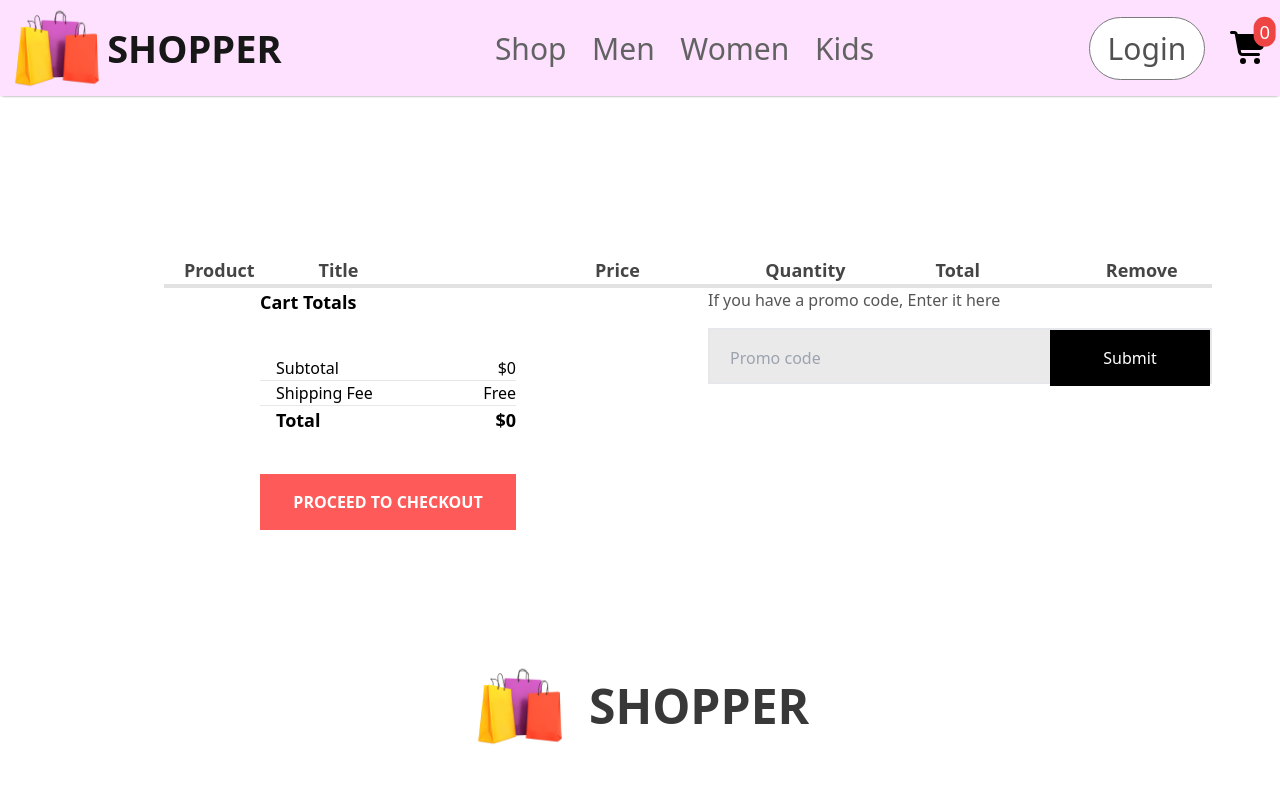
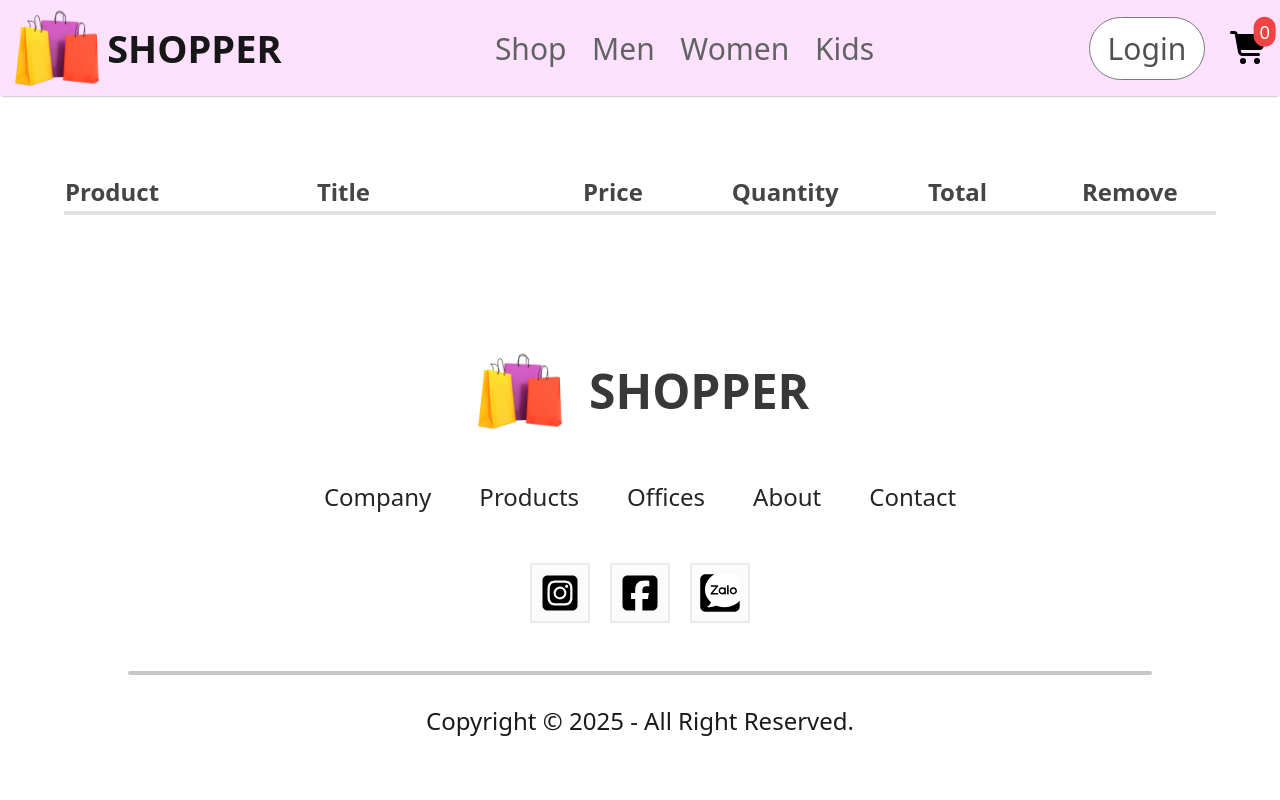
Before and after one commit to TuCamKiet/E-CommoreShopperFrontend, a React (Create React App) app: page /cart in a window 1280 px wide. Shown: the top 800 px of the page. Built offline with nearby package versions, Linux system fonts and the light colour scheme.

Commit message:
cart interface

```diff
--- a/src/Components/CartItems/CartItems.js
+++ b/src/Components/CartItems/CartItems.js
@@ -1,52 +1,120 @@
-import React, { useContext } from "react";
+import React, { useContext, useEffect, useState } from "react";
 import { ShopContext } from "../../Context/ShopContext";
 import { FontAwesomeIcon } from "@fortawesome/react-fontawesome";
+import { Link } from "react-router-dom";
 
 const CartItems = () => {
   const { demo_data, cartItems } = useContext(ShopContext);
 
+  const [quantities, setQuantities] = useState(
+    Object.fromEntries(
+      Object.entries(cartItems).map(([id, qty]) => [id, String(qty)])
+    )
+  );
+  const handleQuantityChange = (itemId, e) => {
+    let input = e.target.value.replace(/[^0-9]/g, "").replace(/^0+/, "");
+    input = !input ? "0" : input;
+    setQuantities((prev) => {
+      return {
+        ...prev,
+        [itemId]: input,
+      };
+    });
+    console.log(input);
+  };
+
+  useEffect(() => {
+    console.log(quantities);
+    console.log(cartItems);
+  }, [quantities]);
+
   const cartitems_total_item = "flex justify-between pl-4";
 
   return (
-    <div className="cartitems ml-24 mt-40">
-      <div className="cartitems-format-main grid grid-cols-[0.5fr_2fr_1fr_1fr_1fr_1fr] items-center gap-16 pl-5 text-[#454545] text-lg font-semibold">
-        <p>Product</p>
-        <p>Title</p>
-        <p>Price</p>
-        <p>Quantity</p>
-        <p>Total</p>
-        <p>Remove</p>
-      </div>
-      <hr className="h-1 bg-[#e2e2e2] border-0" />
+    <div className="cartitems mx-[5%] mt-[clamp(1rem,6vmax,5rem)]">
+      <table className="cartitems-format-main w-full items-center text-center text-balance text-[#454545] ">
+        <thead>
+          <tr className="text-[clamp(0.4rem,4vmin,1.5rem)] font-semibold border-[#e2e2e2] border-b-[clamp(0.1rem,1vmin,0.25rem)]">
+            <th style={{ width: "8%" }}>Product</th>
+            <th style={{ width: "32%" }}>Title</th>
+            <th style={{ width: "15%" }}>Price</th>
+            <th style={{ width: "15%" }}>Quantity</th>
+            <th style={{ width: "15%" }}>Total</th>
+            <th style={{ width: "15%" }}>Remove</th>
+          </tr>
+        </thead>
+        <tbody>
           {cartItems &&
             Object.keys(cartItems).map((itemId, i) => {
               const product = demo_data.find((p) => p.id === Number(itemId));
               return product ? (
-            <div key={i} id={product.id}>
-              <div className="cartitems-format grid grid-cols-[0.5fr_2fr_1fr_1fr_1fr_1fr] items-center gap-16 pl-5 text-[#454545] text-base font-medium">
+                <tr
+                  key={i}
+                  id={product.id}
+                  className="cartitems-format text-[clamp(0.4rem,4vmin,1.25rem)] font-medium border-b-2"
+                >
+                  <td>
+                    <Link
+                      onClick={() =>
+                        window.scrollTo({ top: 0, behavior: "smooth" })
+                      }
+                      style={{ textDecoration: "none" }}
+                      to={`/product/${product.id}`}
+                    >
                       <img
                         src={product.image}
                         alt={product.image}
-                  className="carticon-product-icon h-16 object-contain"
+                        className="carticon-product-icon p-[clamp(0.2rem,2vmin,0.5rem)] aspect-[1/1.3] object-cover object-center mx-auto"
                       />
-                <p>{product.name}</p>
-                <p>${product.new_price}</p>
-                <div className="cartitems-quantity w-16 h-12 border-2 border-[#ebebeb] bg-[#fff] cursor-pointer">
-                  {cartItems[itemId]}
+                    </Link>
+                  </td>
+                  <td>
+                    <Link
+                      onClick={() =>
+                        window.scrollTo({ top: 0, behavior: "smooth" })
+                      }
+                      style={{ textDecoration: "none" }}
+                      to={`/product/${product.id}`}
+                      className="line-clamp-2"
+                    >
+                      {product.name}
+                    </Link>
+                  </td>
+                  <td>${product.new_price}</td>
+                  <td className="border-2">
+                    <div className="flex border-2 items-center">
+                      <FontAwesomeIcon
+                        icon="fa-solid fa-minus"
+                        className="cursor-pointer"
+                      />
+                      <input
+                        value={quantities[itemId]}
+                        type="text"
+                        inputMode="numeric"
+                        className="cartitems-quantity border-[#ebebeb] bg-[#fff] text-center outline-none border-2"
+                        onChange={(e) => handleQuantityChange(itemId, e)}
+                      />
+                      <FontAwesomeIcon
+                        icon="fa-solid fa-plus"
+                        className="cursor-pointer"
+                      />
                     </div>
-                <p>${product.new_price * cartItems[itemId]}</p>
+                  </td>
+                  <td>${product.new_price * quantities[itemId]}</td>
+                  <td>
                     <FontAwesomeIcon
                       icon="fa-solid fa-trash-can"
-                  className="cartitems-remove-icon w-4 mt-10 cursor-pointer"
+                      className="cartitems-remove-icon cursor-pointer mx-auto"
                     />
-              </div>
-              <hr />
-            </div>
+                  </td>
+                </tr>
               ) : (
-            <div></div>
+                ""
               );
             })}
-      <div className="cartitems-down flex ml-24">
+        </tbody>
+      </table>
+      {/* <div className="cartitems-down flex ml-24">
         <div className="cartitems-total flex flex-1 flex-col mr-48 gap-10">
           <h1 className="text-lg font-semibold">Cart Totals</h1>
           <div>
@@ -65,24 +133,24 @@ const CartItems = () => {
               <h3>${0}</h3>
             </div>
           </div>
-          <button className="w-64 h-14 outline-none bg-[#ff5a5a] text-[#fff] text-base font-semibold">
+          <button className="w-64 h-14 outline-none bg-[#ff5a5a] text-[#fff] text-[clamp(0.4rem,4vmin,1.25rem)] font-semibold">
             PROCEED TO CHECKOUT
           </button>
         </div>
-        <div className="cartitems-promocode flex-1 text-base font-medium">
-          <p className="text-[#555]">If you have a promo code, Enter it here</p>
-          <div className="cartitems-promobox w-[31.5rem] mt-4 pl-5 h-14 bg-[#eaeaea] border-2">
+        <div className="cartitems-promocode flex-1 text-[clamp(0.4rem,4vmin,1.25rem)] font-medium text-[#555]">
+          <p>If you have a promo code, Enter it here</p>
+          <div className="cartitems-promobox w-[31.5rem] mt-4 pl-5 h-14 bg-[#eaeaea] ">
             <input
               type="text"
               placeholder="Promo code"
-              className="border-none outline-none bg-transparent text-base w-80 h-12"
+              className="border-none outline-none bg-transparent w-80 h-12"
             />
             <button className="w-40 h-14 bg-black text-white cursor-pointer">
               Submit
             </button>
           </div>
         </div>
-      </div>
+      </div> */}
     </div>
   );
 };
--- a/src/Components/Navbar/Navbar.js
+++ b/src/Components/Navbar/Navbar.js
@@ -88,7 +88,7 @@ const Navbar = () => {
           to="/login"
         >
           <button
-            className="px-[2.2vmin] py-[1vmin]  outline-none border-[1px] border-[#7a7a7a] rounded-full text-[#515151] text-[clamp(12px,4vw,30px)] font-medium cursor-pointer bg-white
+            className="px-[2.2vmin] py-[1vmin] outline-none border-[1px] border-[#7a7a7a] rounded-full text-[#515151] text-[clamp(12px,4vw,30px)] font-medium cursor-pointer bg-white
         active:bg-[#f3f3f3]"
           >
             Login
--- a/src/Components/ProductDisplay/ProductDisplay.js
+++ b/src/Components/ProductDisplay/ProductDisplay.js
@@ -16,7 +16,7 @@ const ProductDisplay = (props) => {
   const productdisplay_right_sizes_div =
     "p-[clamp(0.2rem,2vmin,1rem)] bg-[#fbfbfb]  border-[#ebebeb] rounded-full border-[0.07rem] hover:text-[#ff4141] hover:border-[#ff4141] cursor-pointer";
   return (
-    <div className="productdisplay flex max-md:flex-col gap-[clamp(0.5rem,5vmin,1.75rem)] px-[5%] my-[clamp(0.5rem,4vmax,2.5rem)] ">
+    <div className="productdisplay flex max-md:flex-col gap-[clamp(0.5rem,5vmin,1.75rem)] mx-[5%] my-[clamp(0.5rem,4vmax,2.5rem)] ">
       <div className="productdisplay-left flex max-lg:flex-col-reverse max-lg:justify-end gap-[clamp(0.2rem,2vmin,1rem)] items-start">
         <div className="productdisplay-img-list flex flex-shrink-0 lg:flex-col gap-[clamp(0.2rem,2vmin,1rem)]">
           <img
@@ -56,7 +56,6 @@ const ProductDisplay = (props) => {
           <FontAwesomeIcon
             icon="fa-solid fa-star"
             className="text-[#FED42E] cursor-pointer"
-            onMouseEnter={() => {}}
           />
           <FontAwesomeIcon
             icon="fa-regular fa-star"
--- a/src/Context/ShopContext.js
+++ b/src/Context/ShopContext.js
@@ -7,7 +7,7 @@ const ShopContextProvider = (props) => {
   const [cartItems, setCartItems] = useState(() => {
     //sessionStorage.clear();
     const cart = sessionStorage.getItem("cart");
-    return cart ? JSON.parse(cart) : {};
+    return cart ? JSON.parse(cart) : [];
   });
 
   useEffect(() => {
--- a/src/Pages/Cart.js
+++ b/src/Pages/Cart.js
@@ -3,7 +3,7 @@ import { CartItems } from "../Components/CartItems/CartItems";
 
 const Cart = () => {
   return (
-    <div>
+    <div className="cart w-full">
       <CartItems />
     </div>
   );
--- a/src/Pages/LoginSignup.js
+++ b/src/Pages/LoginSignup.js
@@ -9,7 +9,7 @@ const LoginSignup = () => {
     useState([true, true]);
 
   return (
-    <div className="loginsignup flex justify-center w-full h-fit bg-[linear-gradient(180deg,#fde1ff,#e1ffea22_80%)] sm:py-[clamp(1.5rem,15vmin,6rem)]">
+    <div className="loginsignup flex justify-center w-full h-fit bg-[linear-gradient(180deg,#fde1ff,#e1ffea22_80%)] sm:pt-[clamp(0.5rem,3vmax,2.5rem)]">
       <div className="loginsignup-container h-fit bg-white/40 backdrop-blur-sm px-[clamp(1rem,6vmin,2.5rem)] py-[clamp(1rem,10vmin,3rem)] sm:rounded-3xl">
         <h1 className="text-[#171717] text-[clamp(1rem,10vmin,3rem)]">
           Sign up
--- a/src/index.css
+++ b/src/index.css
@@ -587,6 +587,11 @@ video {
   margin-right: 5%;
 }
 
+.mx-auto {
+  margin-left: auto;
+  margin-right: auto;
+}
+
 .my-\[clamp\(0\.5rem\2c 4vmax\2c 2\.5rem\)\] {
   margin-top: clamp(0.5rem,4vmax,2.5rem);
   margin-bottom: clamp(0.5rem,4vmax,2.5rem);
@@ -621,18 +626,10 @@ video {
   margin-top: 0.25rem;
 }
 
-.mt-10 {
-  margin-top: 2.5rem;
-}
-
 .mt-4 {
   margin-top: 1rem;
 }
 
-.mt-40 {
-  margin-top: 10rem;
-}
-
 .mt-\[clamp\(0\.25rem\2c 2\.5vmin\2c 0\.75rem\)\] {
   margin-top: clamp(0.25rem,2.5vmin,0.75rem);
 }
@@ -677,16 +674,31 @@ video {
   margin-top: clamp(1rem,6vmin,2.5rem);
 }
 
+.line-clamp-2 {
+  overflow: hidden;
+  display: -webkit-box;
+  -webkit-box-orient: vertical;
+  -webkit-line-clamp: 2;
+}
+
 .flex {
   display: flex;
 }
 
+.table {
+  display: table;
+}
+
 .grid {
   display: grid;
 }
 
 .hidden {
   display: none;
+}
+
+.aspect-\[1\/1\.3\] {
+  aspect-ratio: 1/1.3;
 }
 
 .size-\[clamp\(0\.3rem\2c 3\.8vmin\2c 1\.15rem\)\] {
@@ -716,10 +728,6 @@ video {
   height: 3.5rem;
 }
 
-.h-16 {
-  height: 4rem;
-}
-
 .h-\[2px\] {
   height: 2px;
 }
@@ -798,18 +806,10 @@ video {
   width: 91.666667%;
 }
 
-.w-16 {
-  width: 4rem;
-}
-
 .w-2\/3 {
   width: 66.666667%;
 }
 
-.w-4 {
-  width: 1rem;
-}
-
 .w-4\/5 {
   width: 80%;
 }
@@ -830,12 +830,16 @@ video {
   width: 20rem;
 }
 
-.w-\[30rem\] {
-  width: 30rem;
-}
-
 .w-\[31\%\] {
   width: 31%;
+}
+
+.w-\[31\.5rem\] {
+  width: 31.5rem;
+}
+
+.w-\[50\%\] {
+  width: 50%;
 }
 
 .w-\[65\%\] {
@@ -871,30 +875,6 @@ video {
   width: 100%;
 }
 
-.w-\[31rem\] {
-  width: 31rem;
-}
-
-.w-\[35rem\] {
-  width: 35rem;
-}
-
-.w-\[33rem\] {
-  width: 33rem;
-}
-
-.w-\[32rem\] {
-  width: 32rem;
-}
-
-.w-\[30\.5rem\] {
-  width: 30.5rem;
-}
-
-.w-\[31\.5rem\] {
-  width: 31.5rem;
-}
-
 .min-w-fit {
   min-width: -webkit-fit-content;
   min-width: fit-content;
@@ -943,10 +923,6 @@ video {
   list-style-type: none;
 }
 
-.grid-cols-\[0\.5fr_2fr_1fr_1fr_1fr_1fr\] {
-  grid-template-columns: 0.5fr 2fr 1fr 1fr 1fr 1fr;
-}
-
 .flex-col {
   flex-direction: column;
 }
@@ -987,10 +963,6 @@ video {
   gap: 2.5rem;
 }
 
-.gap-16 {
-  gap: 4rem;
-}
-
 .gap-\[clamp\(0\.1rem\2c 1vmin\2c 0\.25rem\)\] {
   gap: clamp(0.1rem,1vmin,0.25rem);
 }
@@ -1063,6 +1035,10 @@ video {
   row-gap: 2px;
 }
 
+.text-balance {
+  text-wrap: balance;
+}
+
 .rounded-full {
   border-radius: 9999px;
 }
@@ -1071,10 +1047,6 @@ video {
   border-radius: 0.75rem;
 }
 
-.border-0 {
-  border-width: 0px;
-}
-
 .border-2 {
   border-width: 2px;
 }
@@ -1089,6 +1061,14 @@ video {
 
 .border-\[1px\] {
   border-width: 1px;
+}
+
+.border-b-2 {
+  border-bottom-width: 2px;
+}
+
+.border-b-\[clamp\(0\.1rem\2c 1vmin\2c 0\.25rem\)\] {
+  border-bottom-width: clamp(0.1rem,1vmin,0.25rem);
 }
 
 .border-none {
@@ -1125,6 +1105,11 @@ video {
   border-color: rgb(208 208 208 / var(--tw-border-opacity, 1));
 }
 
+.border-\[\#e2e2e2\] {
+  --tw-border-opacity: 1;
+  border-color: rgb(226 226 226 / var(--tw-border-opacity, 1));
+}
+
 .border-\[\#e3e3e3\] {
   --tw-border-opacity: 1;
   border-color: rgb(227 227 227 / var(--tw-border-opacity, 1));
@@ -1160,11 +1145,6 @@ video {
   background-color: rgb(199 199 199 / var(--tw-bg-opacity, 1));
 }
 
-.bg-\[\#e2e2e2\] {
-  --tw-bg-opacity: 1;
-  background-color: rgb(226 226 226 / var(--tw-bg-opacity, 1));
-}
-
 .bg-\[\#eaeaea\] {
   --tw-bg-opacity: 1;
   background-color: rgb(234 234 234 / var(--tw-bg-opacity, 1));
@@ -1263,6 +1243,10 @@ video {
   padding: 1vmin;
 }
 
+.p-\[clamp\(0\.2rem\2c 2vmin\2c 0\.5rem\)\] {
+  padding: clamp(0.2rem,2vmin,0.5rem);
+}
+
 .p-\[clamp\(0\.2rem\2c 2vmin\2c 1rem\)\] {
   padding: clamp(0.2rem,2vmin,1rem);
 }
@@ -1289,11 +1273,6 @@ video {
   padding-right: 2.2vmin;
 }
 
-.px-\[5\%\] {
-  padding-left: 5%;
-  padding-right: 5%;
-}
-
 .px-\[clamp\(0\.2rem\2c 2vmin\2c 1rem\)\] {
   padding-left: clamp(0.2rem,2vmin,1rem);
   padding-right: clamp(0.2rem,2vmin,1rem);
@@ -1428,11 +1407,6 @@ video {
 
 .text-\[clamp\(9px\2c 2\.3vmin\2c 20px\)\] {
   font-size: clamp(9px,2.3vmin,20px);
-}
-
-.text-base {
-  font-size: 1rem;
-  line-height: 1.5rem;
 }
 
 .text-lg {
@@ -1728,13 +1702,12 @@ video {
     border-radius: 1.5rem;
   }
 
-  .sm\:py-\[clamp\(1\.5rem\2c 15vmin\2c 6rem\)\] {
-    padding-top: clamp(1.5rem,15vmin,6rem);
-    padding-bottom: clamp(1.5rem,15vmin,6rem);
-  }
-
   .sm\:pl-\[clamp\(0\.3rem\2c 3vmin\2c 1\.25rem\)\] {
     padding-left: clamp(0.3rem,3vmin,1.25rem);
+  }
+
+  .sm\:pt-\[clamp\(0\.5rem\2c 3vmax\2c 2\.5rem\)\] {
+    padding-top: clamp(0.5rem,3vmax,2.5rem);
   }
 
   .sm\:leading-normal {
```
Lines whose indentation alone changed are shown as unchanged.
